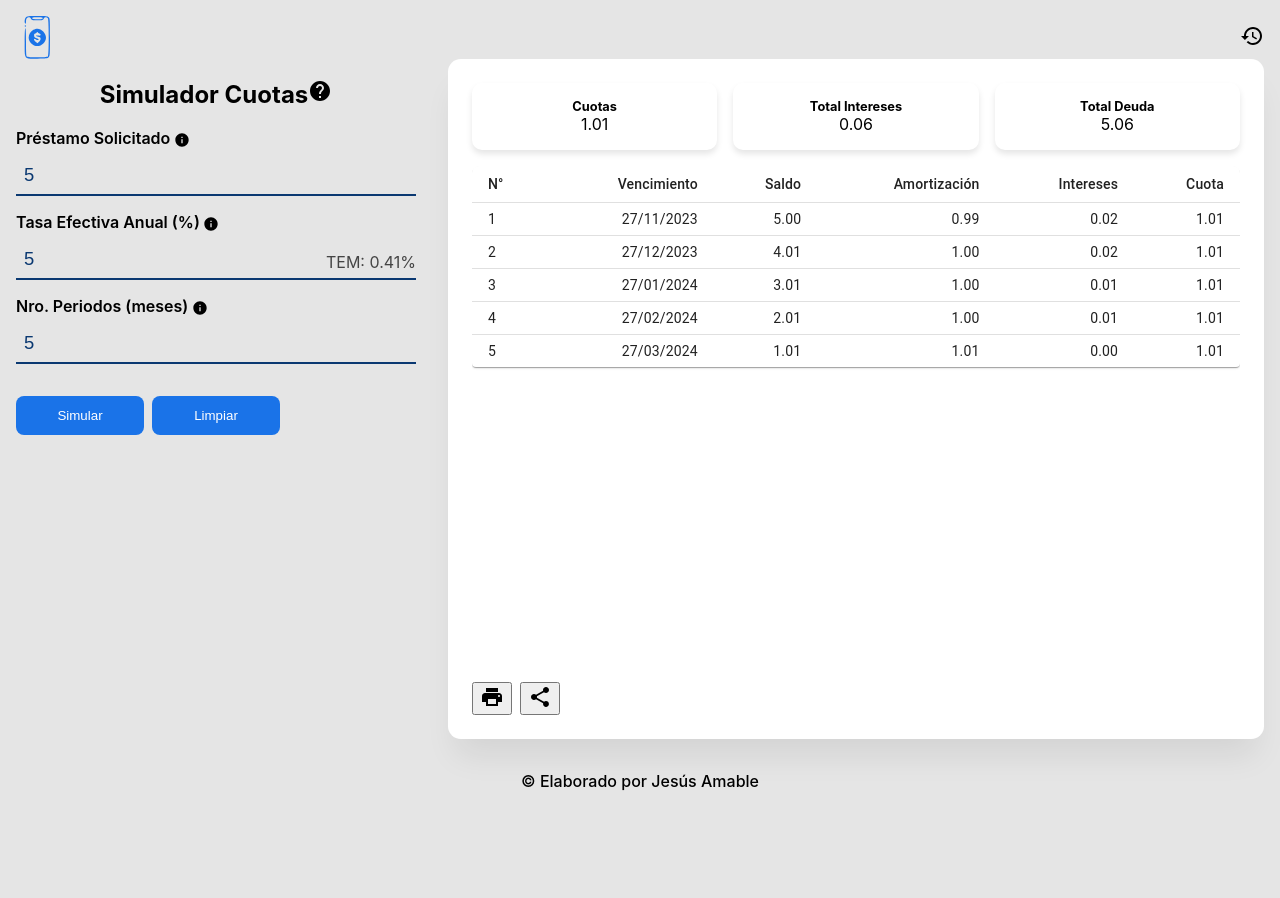
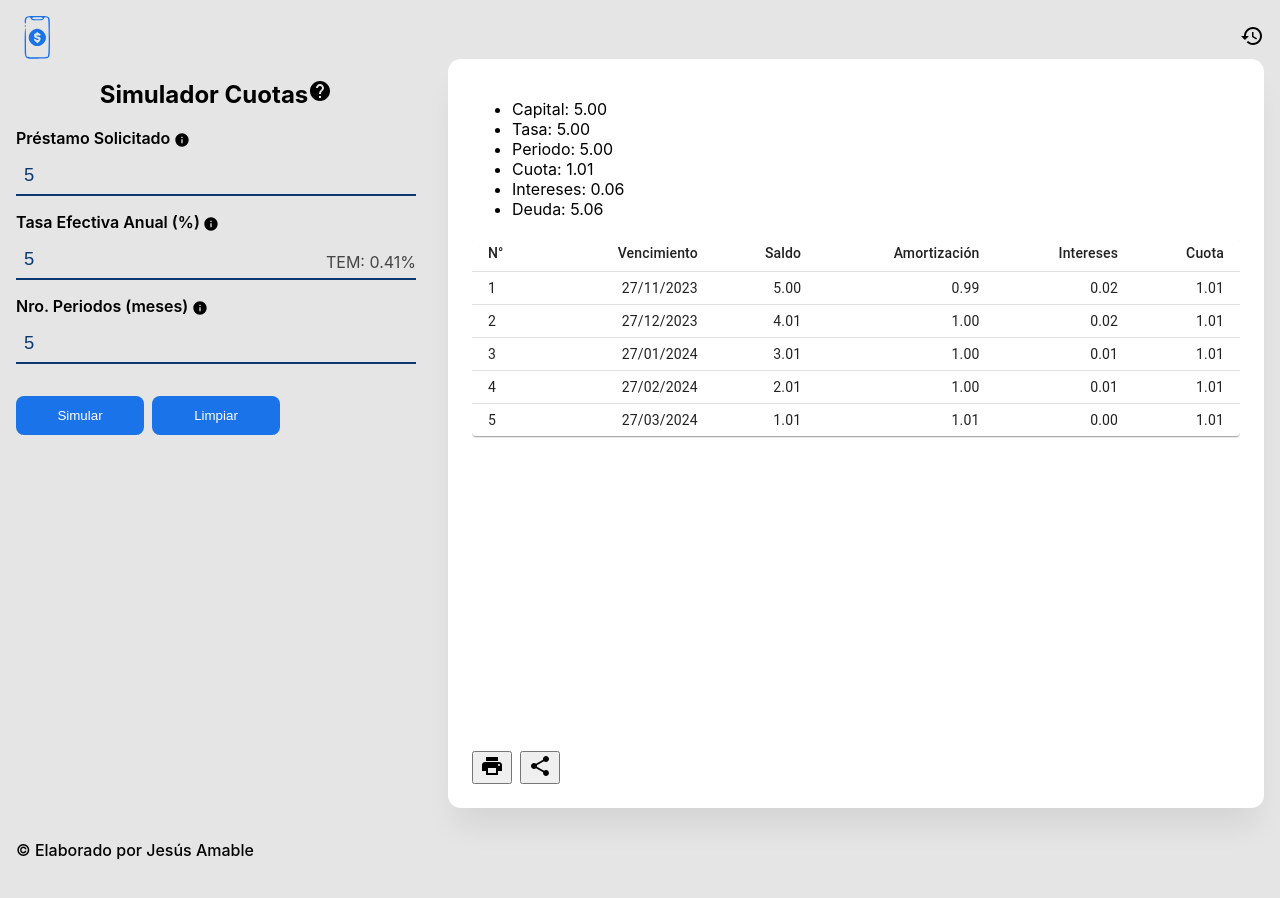
Before and after one commit to JesusA7/payment-simulator, a React (Vite) app: page / in a window 1280 px wide. Both pictures are taken after typing "5", "5", "5" into the empty fields and a click on the button "Simular". Shown: the top 898 px of the page. Before the commit the page ends 839 px from the top, so only its background shows below. Built offline with nearby package versions, Linux system fonts and the light colour scheme; what driver.js would draw is missing.

Commit message:
Cambio de Tasa máxima en input

```diff
--- a/src/components/App/App.css
+++ b/src/components/App/App.css
@@ -2,7 +2,6 @@
   max-width: 1280px;
   margin: auto;
   padding: 1rem;
-  text-align: center;
 }
 body {
   margin: 0;
--- a/src/components/App/App.jsx
+++ b/src/components/App/App.jsx
@@ -190,7 +190,7 @@ function App() {
               placeholder="Ingresa la tasa efectiva anual"
               onChange={handleChange}
               step="0.01"
-              max="100"
+              max="200"
               min="0.01"
               value={data.tasa}
               required
@@ -227,7 +227,17 @@ function App() {
         <aside className="container__schedule" ref={componentRef}>
           {cron.length !== 0 ? (
             <>
-              <div className="container__card">
+              <div className="container__details">
+                <ul>
+                  <li>Capital: {formatearNumero(parseInt(data.capital))}</li>
+                  <li>Tasa: {formatearNumero(parseInt(data.tasa))}</li>
+                  <li>Periodo: {formatearNumero(parseInt(data.periodo))}</li>
+                  <li>Cuota: {formatearNumero(results.cuota)}</li>
+                  <li>Intereses: {formatearNumero(results.intereses)}</li>
+                  <li>Deuda: {formatearNumero(results.deuda)}</li>
+                </ul>
+              </div>
+              {/* <div className="container__card">
                 <Card
                   title={"Cuotas"}
                   content={formatearNumero(results.cuota)}
@@ -240,7 +250,7 @@ function App() {
                   title={"Total Deuda"}
                   content={formatearNumero(results.deuda)}
                 />
-              </div>
+              </div> */}
               <div className="container__table">
                 <DenseTableSchedule rows={cron} />
               </div>
@@ -248,7 +258,15 @@ function App() {
           ) : (
             <>
               <NoSearch />
-              <span style={{display:'block', fontSize:'1.5rem', fontWeight:700}}>Ninguna simulación ha sido calculada</span>
+              <span
+                style={{
+                  display: "block",
+                  fontSize: "1.5rem",
+                  fontWeight: 700,
+                }}
+              >
+                Ninguna simulación ha sido calculada
+              </span>
             </>
           )}
 
@@ -270,7 +288,9 @@ function App() {
           deleteItemHistory={handleDeleteItemHistory}
         />
       )}
-      <footer style={{padding:'2rem 0', fontSize:'1rem', fontWeight:500}}>© Elaborado por Jesús Amable</footer>
+      <footer style={{ padding: "2rem 0", fontSize: "1rem", fontWeight: 500 }}>
+        © Elaborado por Jesús Amable
+      </footer>
     </>
   );
 }
```
